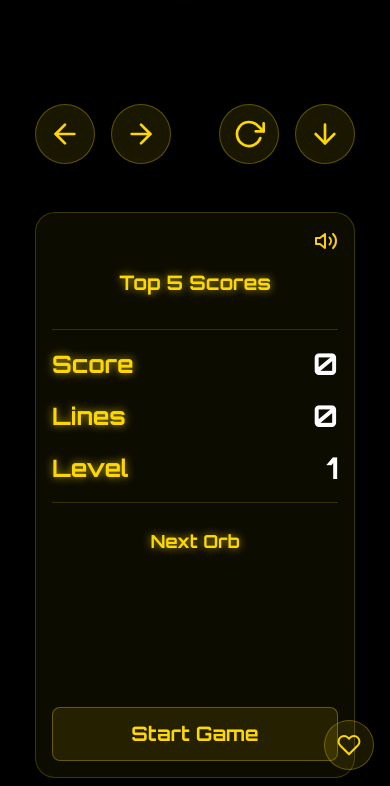
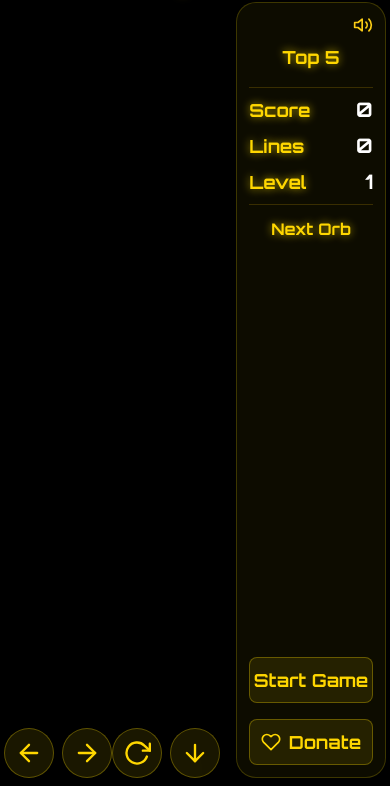
Before and after one commit to budeemendoza/WarpOrbs-Game, a plain HTML site: page index.html in a window 390 px wide. Shown: the part 58-844 px from the top of the page. Drawn offline with nearby package versions, Linux system fonts and the light colour scheme.

Commit message:
Update index.html
Adjusted more mobile UI

```diff
--- a/index.html
+++ b/index.html
@@ -2,7 +2,7 @@
 <html lang="en">
 <head>
     <meta charset="UTF-8">
-    <meta name="viewport" content="width=device-width, initial-scale=1.0">
+    <meta name="viewport" content="width=device-width, initial-scale=1.0, user-scalable=no">
     <title>WarpOrbs</title>
     <link rel="preconnect" href="https://fonts.googleapis.com">
     <link rel="preconnect" href="https://fonts.gstatic.com" crossorigin>
@@ -84,21 +84,18 @@
             display: flex;
             justify-content: space-between;
             padding: 0.25rem 0;
-            font-size: 0.9rem;
+            font-size: 0.8rem;
             border-bottom: 1px solid rgba(255, 223, 0, 0.1);
         }
          .highscore-list li:last-child {
             border-bottom: none;
         }
         .touch-control {
-            width: 60px;
-            height: 60px;
+            width: 50px;
+            height: 50px;
             display: flex;
             align-items: center;
             justify-content: center;
-            -webkit-user-select: none; /* Safari */
-            -ms-user-select: none; /* IE 10+ */
-            user-select: none; /* Standard syntax */
         }
         .touch-control:active {
             transform: scale(0.95);
@@ -106,23 +103,23 @@
         }
     </style>
 </head>
-<body class="flex flex-col items-center justify-center p-2 sm:p-4">
+<body class="flex flex-col items-center justify-center p-2">
 
     <div class="w-full h-full max-w-5xl mx-auto flex flex-col items-center">
-        <h1 class="text-3xl md:text-5xl font-bold text-center my-2 md:my-4 text-yellow-glow flex-shrink-0">WarpOrbs</h1>
+        <h1 class="text-3xl md:text-4xl font-bold text-center my-2 text-yellow-glow flex-shrink-0">WarpOrbs</h1>
 
-        <div class="flex flex-col md:flex-row justify-center items-center gap-8 w-full flex-grow min-h-0">
+        <div class="flex flex-row justify-center items-stretch gap-4 w-full flex-grow min-h-0">
 
             <!-- Game Column -->
-            <div class="flex flex-col items-center justify-center h-full w-full md:w-auto flex-grow min-h-0">
+            <div class="flex flex-col items-center justify-center h-full w-3/5 flex-grow min-h-0">
                 <!-- Game Canvas Container -->
-                <div id="game-container" class="relative w-full max-w-sm flex-grow min-h-0">
+                <div id="game-container" class="relative w-full flex-grow min-h-0">
                     <canvas id="tetris-canvas" class="game-canvas"></canvas>
                     <!-- Name Entry Modal -->
                     <div id="name-modal" class="modal-overlay hidden">
                         <div class="modal-content text-center">
-                            <h2 class="text-2xl font-bold text-yellow-glow mb-4">New High Score!</h2>
-                            <p class="mb-4">Enter your name:</p>
+                            <h2 class="text-xl font-bold text-yellow-glow mb-4">New High Score!</h2>
+                            <p class="mb-4 text-sm">Enter your name:</p>
                             <input type="text" id="player-name" class="modal-input mb-4" maxlength="10" placeholder="AAA">
                             <button id="save-score-button" class="btn-glass w-full py-2 rounded-lg">Save Score</button>
                         </div>
@@ -130,8 +127,8 @@
                      <!-- Donate Modal -->
                     <div id="donate-modal" class="modal-overlay hidden">
                         <div class="modal-content text-center">
-                            <h2 class="text-2xl font-bold text-yellow-glow mb-4">Support the Game!</h2>
-                            <p class="mb-6 text-gray-300">If you're enjoying WarpOrbs, please consider supporting its development on Ko-fi. Thank you!</p>
+                            <h2 class="text-xl font-bold text-yellow-glow mb-4">Support the Game!</h2>
+                            <p class="mb-6 text-gray-300 text-sm">If you're enjoying WarpOrbs, please consider supporting its development on Ko-fi. Thank you!</p>
                             <a href="https://ko-fi.com/budeemendoza" target="_blank" rel="noopener noreferrer" class="btn-glass w-full py-2 rounded-lg inline-block">
                                 Visit Ko-fi Page
                             </a>
@@ -140,74 +137,73 @@
                     </div>
                 </div>
 
-                <!-- Touch Controls for Mobile -->
-                <div id="touch-controls" class="mt-4 flex w-full max-w-xs justify-between items-center flex-shrink-0">
-                    <div class="flex gap-4">
+                <!-- Touch Controls -->
+                <div id="touch-controls" class="mt-2 flex w-full max-w-xs justify-between items-center flex-shrink-0">
+                    <div class="flex gap-2">
                         <button id="left-button" class="btn-glass rounded-full touch-control">
-                            <svg xmlns="http://www.w3.org/2000/svg" width="32" height="32" viewBox="0 0 24 24" fill="none" stroke="currentColor" stroke-width="2" stroke-linecap="round" stroke-linejoin="round"><line x1="19" y1="12" x2="5" y2="12"></line><polyline points="12 19 5 12 12 5"></polyline></svg>
+                            <svg xmlns="http://www.w3.org/2000/svg" width="28" height="28" viewBox="0 0 24 24" fill="none" stroke="currentColor" stroke-width="2" stroke-linecap="round" stroke-linejoin="round"><line x1="19" y1="12" x2="5" y2="12"></line><polyline points="12 19 5 12 12 5"></polyline></svg>
                         </button>
                         <button id="right-button" class="btn-glass rounded-full touch-control">
-                            <svg xmlns="http://www.w3.org/2000/svg" width="32" height="32" viewBox="0 0 24 24" fill="none" stroke="currentColor" stroke-width="2" stroke-linecap="round" stroke-linejoin="round"><line x1="5" y1="12" x2="19" y2="12"></line><polyline points="12 5 19 12 12 19"></polyline></svg>
+                            <svg xmlns="http://www.w3.org/2000/svg" width="28" height="28" viewBox="0 0 24 24" fill="none" stroke="currentColor" stroke-width="2" stroke-linecap="round" stroke-linejoin="round"><line x1="5" y1="12" x2="19" y2="12"></line><polyline points="12 5 19 12 12 19"></polyline></svg>
                         </button>
                     </div>
-                    <div class="flex gap-4">
+                    <div class="flex gap-2">
                         <button id="rotate-button" class="btn-glass rounded-full touch-control">
-                            <svg xmlns="http://www.w3.org/2000/svg" width="32" height="32" viewBox="0 0 24 24" fill="none" stroke="currentColor" stroke-width="2" stroke-linecap="round" stroke-linejoin="round"><polyline points="23 4 23 10 17 10"></polyline><path d="M20.49 15a9 9 0 1 1-2.12-9.36L23 10"></path></svg>
+                            <svg xmlns="http://www.w3.org/2000/svg" width="28" height="28" viewBox="0 0 24 24" fill="none" stroke="currentColor" stroke-width="2" stroke-linecap="round" stroke-linejoin="round"><polyline points="23 4 23 10 17 10"></polyline><path d="M20.49 15a9 9 0 1 1-2.12-9.36L23 10"></path></svg>
                         </button>
                         <button id="drop-button" class="btn-glass rounded-full touch-control">
-                            <svg xmlns="http://www.w3.org/2000/svg" width="32" height="32" viewBox="0 0 24 24" fill="none" stroke="currentColor" stroke-width="2" stroke-linecap="round" stroke-linejoin="round"><line x1="12" y1="5" x2="12" y2="19"></line><polyline points="19 12 12 19 5 12"></polyline></svg>
+                            <svg xmlns="http://www.w3.org/2000/svg" width="28" height="28" viewBox="0 0 24 24" fill="none" stroke="currentColor" stroke-width="2" stroke-linecap="round" stroke-linejoin="round"><line x1="12" y1="5" x2="12" y2="19"></line><polyline points="19 12 12 19 5 12"></polyline></svg>
                         </button>
                     </div>
                 </div>
             </div>
 
             <!-- Game Info Panel -->
-            <div class="glass-panel p-4 w-full max-w-xs md:w-64 flex flex-col gap-4 mt-4 md:mt-0 flex-shrink-0 md:max-h-[90vh] md:overflow-y-auto">
+            <div class="glass-panel p-3 w-2/5 max-w-xs md:w-56 flex flex-col gap-2 flex-shrink-0 h-full overflow-y-auto">
                 <!-- Sound Control Button -->
                 <div class="flex justify-end">
                     <button id="mute-button" class="text-yellow-400 hover:text-white transition-colors">
-                        <svg id="icon-sound-on" xmlns="http://www.w3.org/2000/svg" width="24" height="24" viewBox="0 0 24 24" fill="none" stroke="currentColor" stroke-width="2" stroke-linecap="round" stroke-linejoin="round"><polygon points="11 5 6 9 2 9 2 15 6 15 11 19 11 5"></polygon><path d="M19.07 4.93a10 10 0 0 1 0 14.14M15.54 8.46a5 5 0 0 1 0 7.07"></path></svg>
-                        <svg id="icon-sound-off" xmlns="http://www.w3.org/2000/svg" width="24" height="24" viewBox="0 0 24 24" fill="none" stroke="currentColor" stroke-width="2" stroke-linecap="round" stroke-linejoin="round" class="hidden"><polygon points="11 5 6 9 2 9 2 15 6 15 11 19 11 5"></polygon><line x1="23" y1="1" x2="1" y2="23"></line></svg>
+                        <svg id="icon-sound-on" xmlns="http://www.w3.org/2000/svg" width="20" height="20" viewBox="0 0 24 24" fill="none" stroke="currentColor" stroke-width="2" stroke-linecap="round" stroke-linejoin="round"><polygon points="11 5 6 9 2 9 2 15 6 15 11 19 11 5"></polygon><path d="M19.07 4.93a10 10 0 0 1 0 14.14M15.54 8.46a5 5 0 0 1 0 7.07"></path></svg>
+                        <svg id="icon-sound-off" xmlns="http://www.w3.org/2000/svg" width="20" height="20" viewBox="0 0 24 24" fill="none" stroke="currentColor" stroke-width="2" stroke-linecap="round" stroke-linejoin="round" class="hidden"><polygon points="11 5 6 9 2 9 2 15 6 15 11 19 11 5"></polygon><line x1="23" y1="1" x2="1" y2="23"></line></svg>
                     </button>
                 </div>
 
                 <!-- High Score Display on Panel -->
-                <div class="mb-2">
-                    <h2 class="text-xl font-bold text-center text-yellow-glow mb-2">Top 5 Scores</h2>
-                    <ol id="highscore-panel-list" class="highscore-list text-sm space-y-1"></ol>
+                <div class="mb-1">
+                    <h2 class="text-lg font-bold text-center text-yellow-glow mb-1">Top 5</h2>
+                    <ol id="highscore-panel-list" class="highscore-list text-xs space-y-1"></ol>
                 </div>
 
                 <div class="w-full h-px bg-yellow-500/20"></div>
 
                 <div class="flex justify-between items-center w-full">
-                    <h2 class="text-2xl font-bold text-yellow-glow">Score</h2>
-                    <p id="score" class="text-3xl font-bold text-white">0</p>
+                    <h2 class="text-lg font-bold text-yellow-glow">Score</h2>
+                    <p id="score" class="text-xl font-bold text-white">0</p>
                 </div>
                  <div class="flex justify-between items-center w-full">
-                    <h2 class="text-2xl font-bold text-yellow-glow">Lines</h2>
-                    <p id="lines" class="text-3xl font-bold text-white">0</p>
+                    <h2 class="text-lg font-bold text-yellow-glow">Lines</h2>
+                    <p id="lines" class="text-xl font-bold text-white">0</p>
                 </div>
                 <div class="flex justify-between items-center w-full">
-                    <h2 class="text-2xl font-bold text-yellow-glow">Level</h2>
-                    <p id="level" class="text-3xl font-bold text-white">1</p>
+                    <h2 class="text-lg font-bold text-yellow-glow">Level</h2>
+                    <p id="level" class="text-xl font-bold text-white">1</p>
                 </div>
 
                 <div class="w-full h-px bg-yellow-500/20"></div>
 
-                <div>
-                    <h2 class="text-lg font-bold text-center mt-2 text-yellow-glow">Next Orb</h2>
-                    <canvas id="next-piece-canvas" width="120" height="120"></canvas>
+                <div class="text-center">
+                    <h2 class="text-base font-bold mt-1 text-yellow-glow">Next Orb</h2>
+                    <canvas id="next-piece-canvas" width="80" height="80" class="mx-auto"></canvas>
                 </div>
-                <button id="start-button" class="btn-glass w-full py-3 mt-4 rounded-lg text-xl font-bold">Start Game</button>
+                <button id="start-button" class="btn-glass w-full py-2 mt-auto rounded-lg text-lg font-bold">Start Game</button>
+                <!-- Donate Button Moved Here -->
+                <button id="donate-button" class="btn-glass w-full py-2 mt-2 rounded-lg text-lg font-bold flex items-center justify-center gap-2">
+                     <svg xmlns="http://www.w3.org/2000/svg" width="20" height="20" viewBox="0 0 24 24" fill="none" stroke="currentColor" stroke-width="2" stroke-linecap="round" stroke-linejoin="round"><path d="M20.84 4.61a5.5 5.5 0 0 0-7.78 0L12 5.67l-1.06-1.06a5.5 5.5 0 0 0-7.78 7.78l1.06 1.06L12 21.23l7.78-7.78 1.06-1.06a5.5 5.5 0 0 0 0-7.78z"></path></svg>
+                    <span>Donate</span>
+                </button>
             </div>
         </div>
     </div>
-
-    <!-- Donate Button -->
-    <button id="donate-button" class="fixed bottom-4 right-4 btn-glass rounded-full p-3 flex items-center gap-2 z-40">
-        <svg xmlns="http://www.w3.org/2000/svg" width="24" height="24" viewBox="0 0 24 24" fill="none" stroke="currentColor" stroke-width="2" stroke-linecap="round" stroke-linejoin="round"><path d="M20.84 4.61a5.5 5.5 0 0 0-7.78 0L12 5.67l-1.06-1.06a5.5 5.5 0 0 0-7.78 7.78l1.06 1.06L12 21.23l7.78-7.78 1.06-1.06a5.5 5.5 0 0 0 0-7.78z"></path></svg>
-        <span class="hidden sm:inline">Donate</span>
-    </button>
 
     <script>
         document.addEventListener('DOMContentLoaded', () => {
@@ -443,14 +439,14 @@
                 const shape = piece.shape;
                 const shapeWidth = shape[0].length;
                 const shapeHeight = shape.length;
-                const startX = (nextCanvas.width - shapeWidth * 20) / 2;
-                const startY = (nextCanvas.height - shapeHeight * 20) / 2;
+                const startX = (nextCanvas.width - shapeWidth * 15) / 2;
+                const startY = (nextCanvas.height - shapeHeight * 15) / 2;
                 shape.forEach((row, y) => {
                     row.forEach((value, x) => {
                         if (value !== 0) {
-                            const centerX = startX + x * 20 + 10;
-                            const centerY = startY + y * 20 + 10;
-                            const radius = 10;
+                            const centerX = startX + x * 15 + 7.5;
+                            const centerY = startY + y * 15 + 7.5;
+                            const radius = 7.5;
                             const gradient = nextCtx.createRadialGradient(centerX - radius * 0.25, centerY - radius * 0.25, radius * 0.1, centerX, centerY, radius);
                             gradient.addColorStop(0, 'rgba(255, 255, 255, 0.8)');
                             gradient.addColorStop(0.5, color);
```
